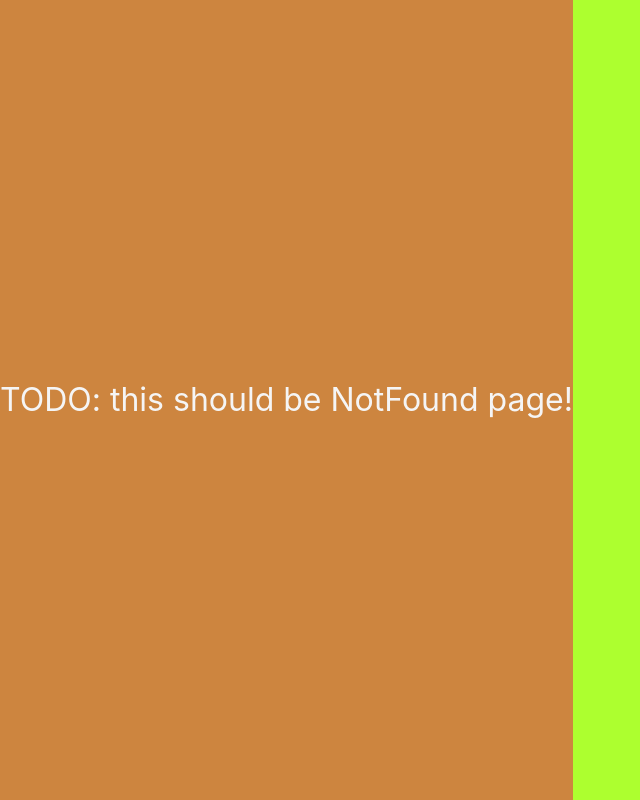
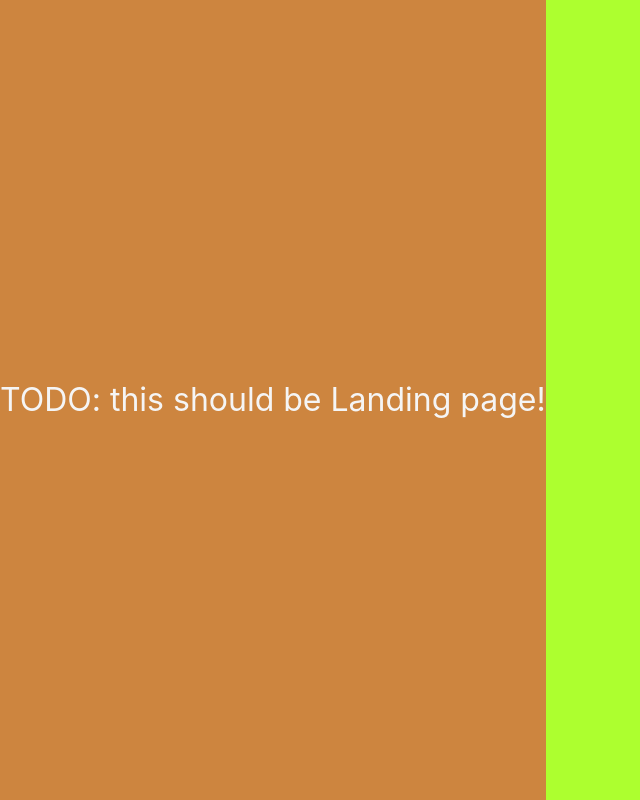
Before and after one commit to MeysamBavi/appointment-scheduler, a React app in the folder frontend/appointment-scheduler/: page / in a window 1280 px wide. Shown: the whole page, without its empty margins (0-640 px from the left). Built offline with nearby package versions, Linux system fonts and the light colour scheme; the HTML template or start-up script is replaced by a standard one.

Commit message:
init: init landing page

```diff
--- a/frontend/appointment-scheduler/src/App.jsx
+++ b/frontend/appointment-scheduler/src/App.jsx
@@ -2,6 +2,7 @@ import './App.css'
 import {BrowserRouter as Router, Routes, Route} from "react-router-dom";
 import NotFound from './pages/NotFound';
 import Login from './pages/Login';
+import Landing from './pages/Landing';
 
 function App() {
   return (
@@ -15,6 +16,7 @@ function App() {
           <Route path="/thereis" element={<ThereIs><ThereIs/>}/>
           <Route path="/what" element={<What><What/>}/>
         </Route> */}
+        <Route exact path="/" element={<Landing></Landing>} />
         <Route exact path="/login" element={<Login></Login>} />
         <Route path="*" element={<NotFound></NotFound>} />
       </Routes>
--- /dev/null
+++ b/frontend/appointment-scheduler/src/pages/Landing.jsx
@@ -0,0 +1,11 @@
+import Debug from '../components/Debug';
+import './Landing.css'
+
+function Landing() {
+	return (
+        <Debug text="TODO: this should be Landing page!">
+		</Debug>
+	)
+}
+
+export default Landing;
```
Also changed, not shown: frontend/appointment-scheduler/src/pages/Landing.css (added).
